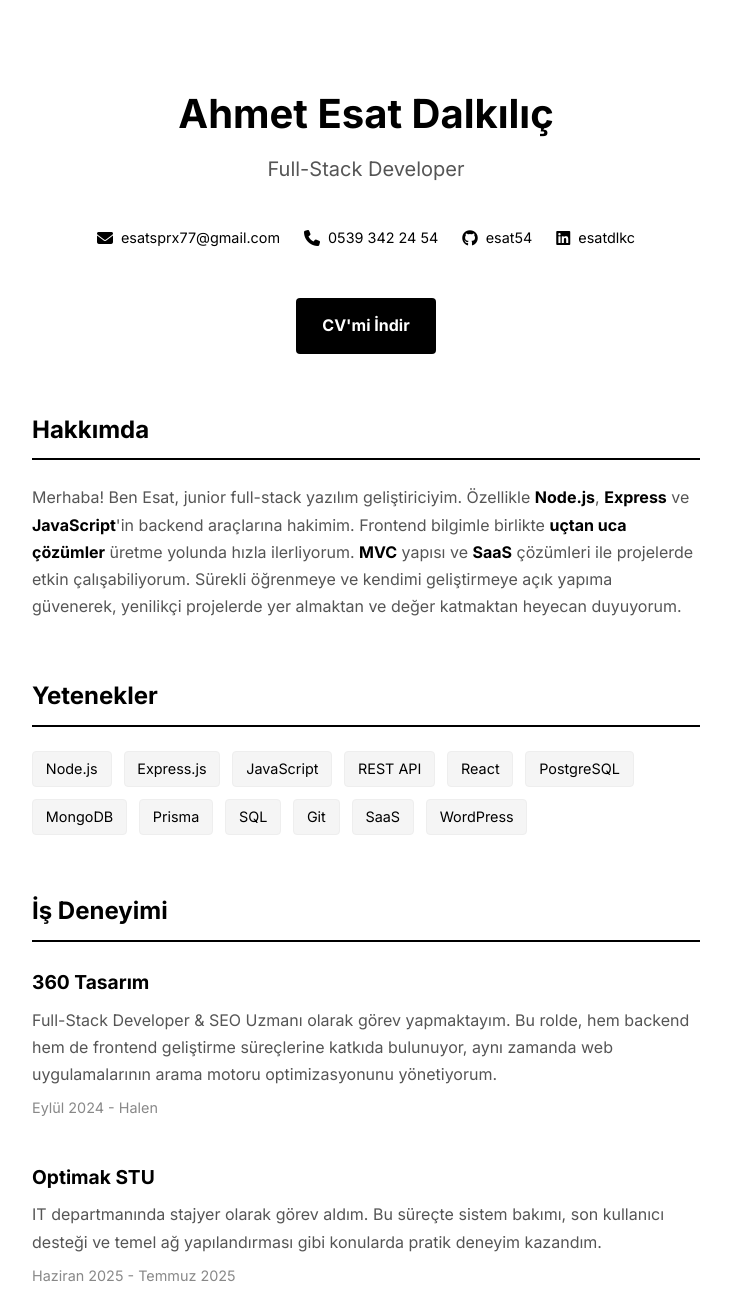
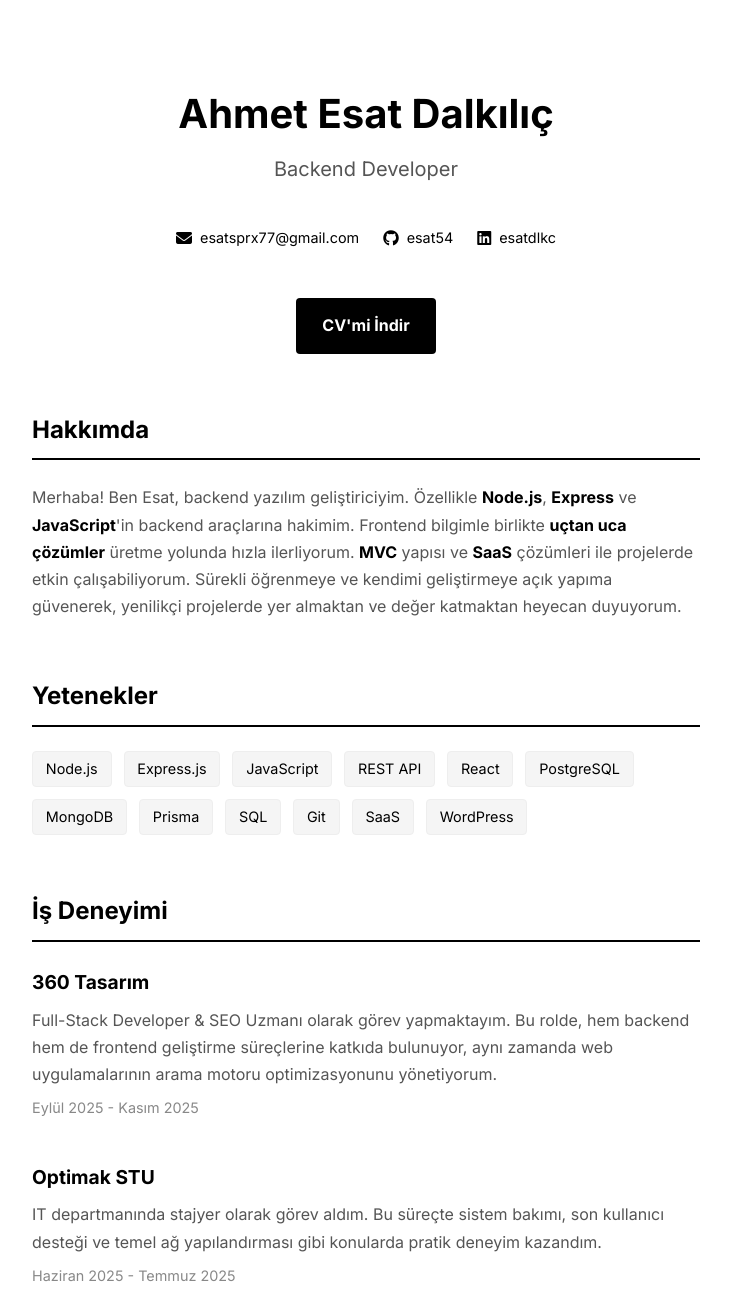
Before and after one commit to esat54/esat-portfolyo, a plain HTML site: page index.html in a window 1280 px wide. Shown: the top 1300 px of the page, without its empty margins (274-1005 px from the left). Drawn offline with Linux system fonts and the light colour scheme.

Commit message:
minor changes

```diff
--- a/index.html
+++ b/index.html
@@ -5,7 +5,7 @@
     <meta charset="UTF-8">
     <meta name="viewport" content="width=device-width, initial-scale=1.0">
 
-    <title>Ahmet Esat Dalkılıç | Full-Stack Geliştirici</title>
+    <title>Ahmet Esat Dalkılıç | Backend Developer</title>
     <meta name="description"
         content="Node.js, Express, React ve modern JavaScript teknolojileriyle uçtan uca çözümler üreten junior full-stack geliştirici. Temiz kod ve yenilikçi projelerle değer katıyorum.">
     <meta name="author" content="Ahmet Esat Dalkılıç">
@@ -28,15 +28,12 @@
     <main>
         <header>
             <h1>Ahmet Esat Dalkılıç</h1>
-            <h2 class="subtitle">Full-Stack Developer</h2>
+            <h2 class="subtitle">Backend Developer</h2>
         </header>
 
         <section class="contact-links" aria-label="İletişim Bilgileri ve Sosyal Medya Bağlantıları">
             <a href="mailto:esatsprx77@gmail.com" aria-label="E-posta gönder">
                 <i class="fa-solid fa-envelope" aria-hidden="true"></i> esatsprx77@gmail.com
-            </a>
-            <a href="tel:05393422454" aria-label="Telefon et">
-                <i class="fa-solid fa-phone" aria-hidden="true"></i> 0539 342 24 54
             </a>
             <a href="https://github.com/esat54" target="_blank" rel="noopener noreferrer"
                 aria-label="GitHub profilini ziyaret et">
@@ -54,7 +51,7 @@
         <section id="about" aria-labelledby="about-title">
             <h2 id="about-title" class="section-title">Hakkımda</h2>
             <p>
-                Merhaba! Ben Esat, junior full-stack yazılım geliştiriciyim. Özellikle <strong>Node.js</strong>,
+                Merhaba! Ben Esat, backend yazılım geliştiriciyim. Özellikle <strong>Node.js</strong>,
                 <strong>Express</strong> ve <strong>JavaScript</strong>'in backend araçlarına hakimim. Frontend bilgimle
                 birlikte <strong>uçtan uca çözümler</strong> üretme yolunda hızla ilerliyorum. <strong>MVC</strong>
                 yapısı ve <strong>SaaS</strong> çözümleri ile projelerde etkin çalışabiliyorum. Sürekli öğrenmeye ve
@@ -88,7 +85,7 @@
                 <p>Full-Stack Developer & SEO Uzmanı olarak görev yapmaktayım. Bu rolde, hem backend hem de frontend
                     geliştirme süreçlerine katkıda bulunuyor, aynı zamanda web uygulamalarının arama motoru
                     optimizasyonunu yönetiyorum.</p>
-                <p class="date">Eylül 2024 - Halen</p>
+                <p class="date">Eylül 2025 - Kasım 2025</p>
             </div>
             <div class="experience-item">
                 <h3>Optimak STU</h3>
```
